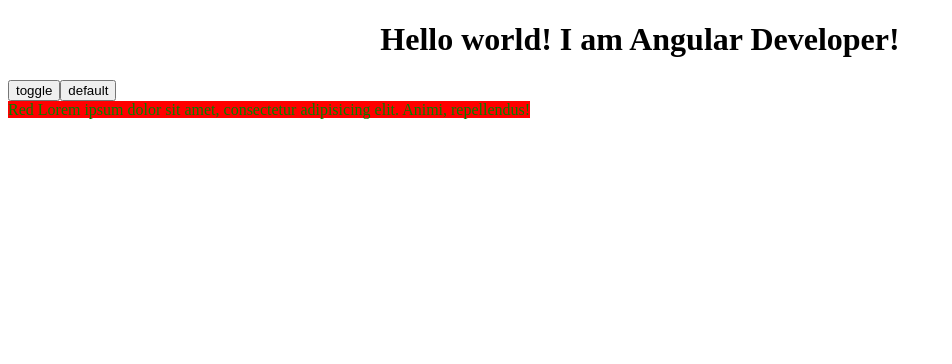
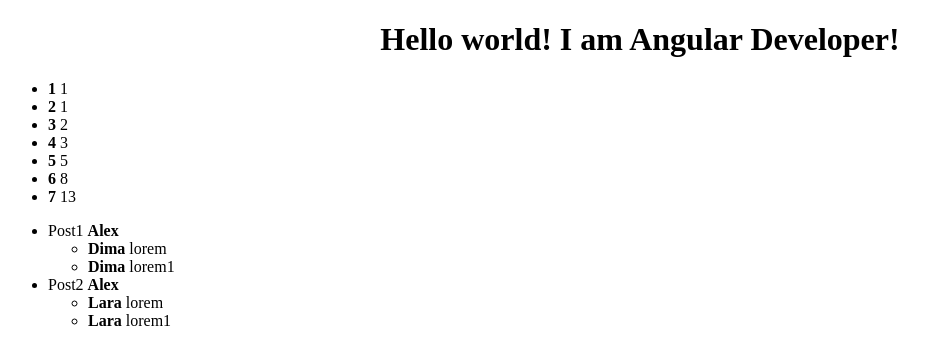
Before and after one commit to alx8437/angular-basics, an Angular app: page / in a window 1280 px wide. Shown: the top 364 px of the page, without its empty margins (0-952 px from the left). Built offline with nearby package versions, Linux system fonts and the light colour scheme.

Commit message:
add *ngFor directive

```diff
--- a/src/app/app.component.html
+++ b/src/app/app.component.html
@@ -1,4 +1,4 @@
 <div class="wrapper">
   <h1>{{title}}</h1>
-  <app-swich></app-swich>
+  <app-ng-for></app-ng-for>
 </div>
--- a/src/app/app.module.ts
+++ b/src/app/app.module.ts
@@ -12,6 +12,7 @@ import { NgclassComponent } from './ngclass/ngclass.component';
 import { ClassderectiveComponent } from './classderective/classderective.component';
 import { NgIfElseComponent } from './ng-if-else/ng-if-else.component';
 import { SwichComponent } from './swich/swich.component';
+import { NgForComponent } from './ng-for/ng-for.component';
 
 @NgModule({
   declarations: [
@@ -24,7 +25,8 @@ import { SwichComponent } from './swich/swich.component';
     NgclassComponent,
     ClassderectiveComponent,
     NgIfElseComponent,
-    SwichComponent
+    SwichComponent,
+    NgForComponent
   ],
   imports: [
     BrowserModule,
--- /dev/null
+++ b/src/app/ng-for/ng-for.component.html
@@ -0,0 +1,18 @@
+<ul>
+  <li *ngFor="let n of arr; let idx = index">
+    <b>{{idx + 1}}</b> {{n}}
+  </li>
+</ul>
+
+
+
+<ul>
+  <li *ngFor ="let post of objs">
+    {{post.title}} <b>{{post.author}}</b>
+      <ul>
+        <li *ngFor="let com of post.comments">
+          <b>{{com.name}}</b>{{com.text}}
+        </li>
+      </ul>
+  </li>
+</ul>
--- /dev/null
+++ b/src/app/ng-for/ng-for.component.ts
@@ -0,0 +1,30 @@
+import { Component } from '@angular/core';
+
+@Component({
+  selector: 'app-ng-for',
+  templateUrl: './ng-for.component.html',
+  styleUrls: ['./ng-for.component.css']
+})
+export class NgForComponent  {
+
+arr = [1, 1, 2, 3, 5, 8, 13];
+
+objs = [
+  {
+  author: 'Alex',
+  title: 'Post1',
+  comments: [
+    {name: 'Dima', text: ' lorem'},
+    {name: 'Dima', text: ' lorem1'}
+  ]
+},
+  {
+    author: 'Alex',
+    title: 'Post2',
+    comments: [
+      {name: 'Lara', text: ' lorem'},
+      {name: 'Lara', text: ' lorem1'}
+    ]
+  }
+];
+}
```
Also changed, not shown: src/app/ng-for/ng-for.component.css (added).
